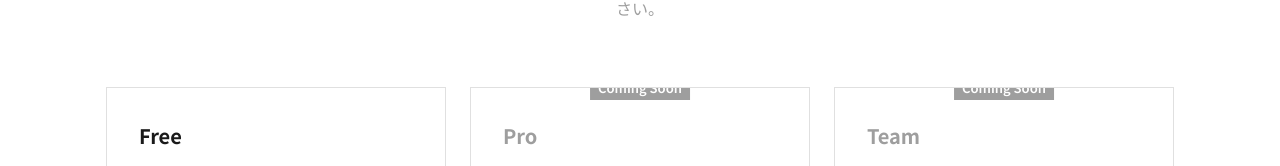
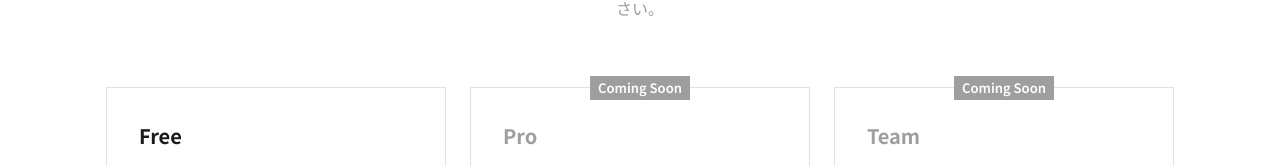
Before and after one commit to Greensleeves1868/project_gordian, a Next.js app: page /pricing in a window 1280 px wide. Shown: the part 261-427 px from the top of the page. Built offline with nearby package versions, Linux system fonts and the light colour scheme.

Commit message:
料金ページ修正

```diff
--- a/src/app/pricing/page.tsx
+++ b/src/app/pricing/page.tsx
@@ -117,6 +117,7 @@ export default function PricingPage() {
                 width: { xs: '100%', md: 340 },
                 maxWidth: 400,
                 position: 'relative',
+                overflow: 'visible',
                 animation: 'fadeInUp 0.5s ease-out forwards',
                 animationDelay: `${index * 0.1}s`,
                 opacity: 0,
@@ -141,6 +142,7 @@ export default function PricingPage() {
                     bgcolor: 'text.secondary',
                     color: 'background.paper',
                     fontWeight: 600,
+                    zIndex: 1,
                   }}
                 />
               )}
```
